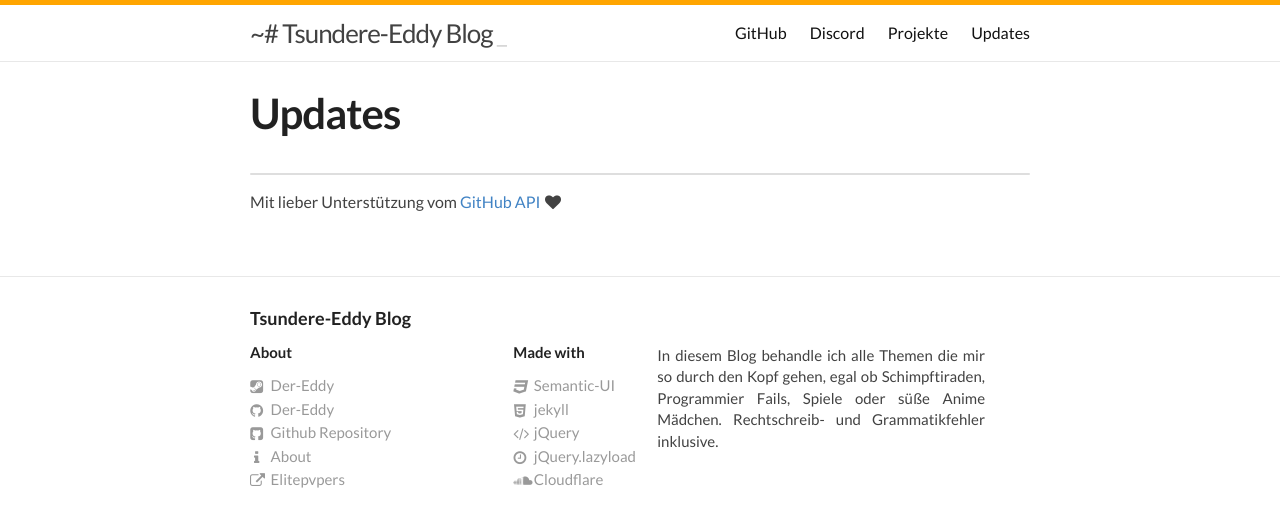
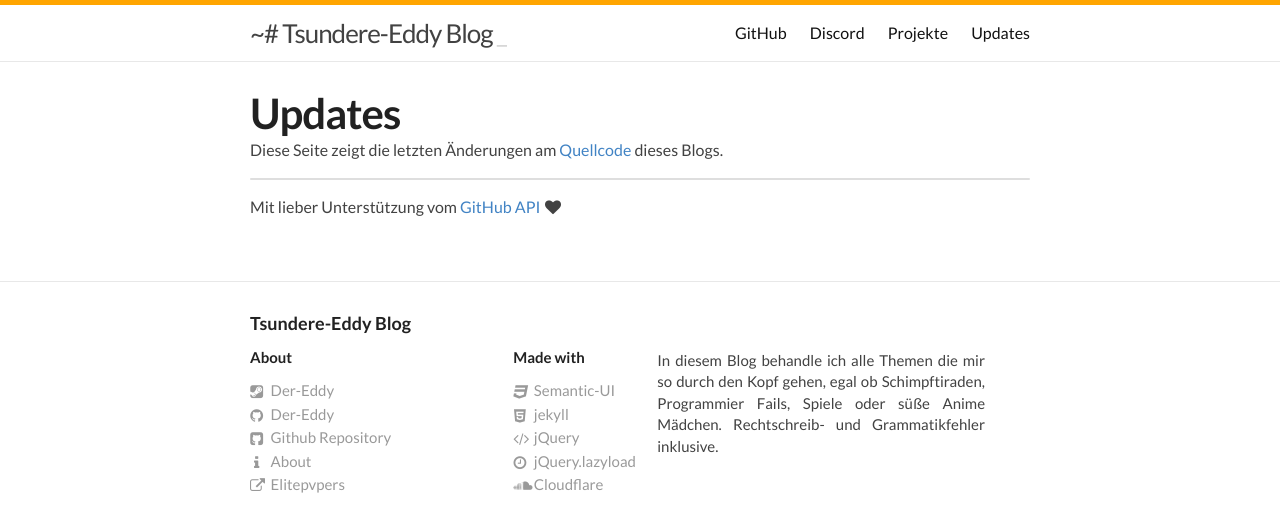
Before and after one commit to Der-Eddy/blog, a Jekyll site: the page built from updates.html, in a window 1280 px wide. Shown: the top 532 px of the page. Built offline with Jekyll 4.4.1, drawn with Linux system fonts in a browser that asks for light colours; comment, search, counter and statistics services are not loaded.

Commit message:
Adjusted inital letter to only appear in blog entries

```diff
--- a/_sass/_layout.scss
+++ b/_sass/_layout.scss
@@ -203,7 +203,7 @@
  * Posts
  */
 .post-header {
-    //margin-bottom: $spacing-unit;
+    margin-bottom: 5px;
 }
 
 .post-title {
@@ -291,7 +291,7 @@
     margin-bottom: 2em;
 }
 
-.post p:first-child:first-letter  {
+.column .post-content p:first-child:first-letter  {
   font-family: 'Lora', serif;
   font-size: 3.5em;
   text-transform: capitalize;
@@ -302,6 +302,21 @@
   line-height: 0.7em;
 }
 
-.post p:nth-child(2) {
+.column .post-content p:nth-child(2) {
     clear: both;
 }
+
+.column .post p:first-child:first-letter  {
+  font-family: 'Lora', serif;
+  font-size: 3.5em;
+  text-transform: capitalize;
+  float: left;
+  color: $orange-color;
+  margin: 0.15em 0.2em 0.3em 0.2em;
+  display: inline-block;
+  line-height: 0.7em;
+}
+
+.column .post p:nth-child(2) {
+    clear: both;
+}
--- a/updates.html
+++ b/updates.html
@@ -3,7 +3,7 @@
 title: Updates
 permalink: /updates/
 ---
-<br>
+<p>Diese Seite zeigt die letzten Änderungen am <a href="https://github.com/Der-Eddy/blog">Quellcode</a> dieses Blogs.</p>
 <table class="ui unstackable table">
   <tbody id="updates">
   </tbody>
```
